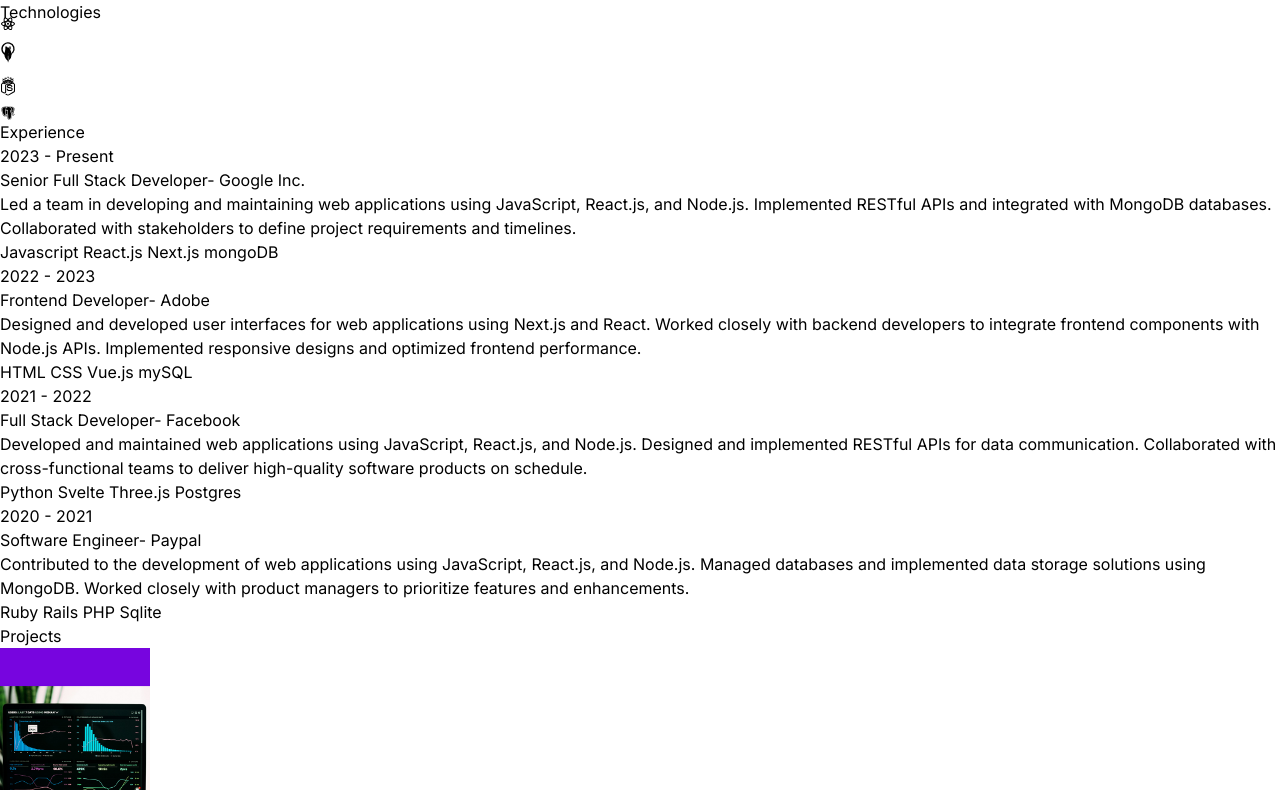
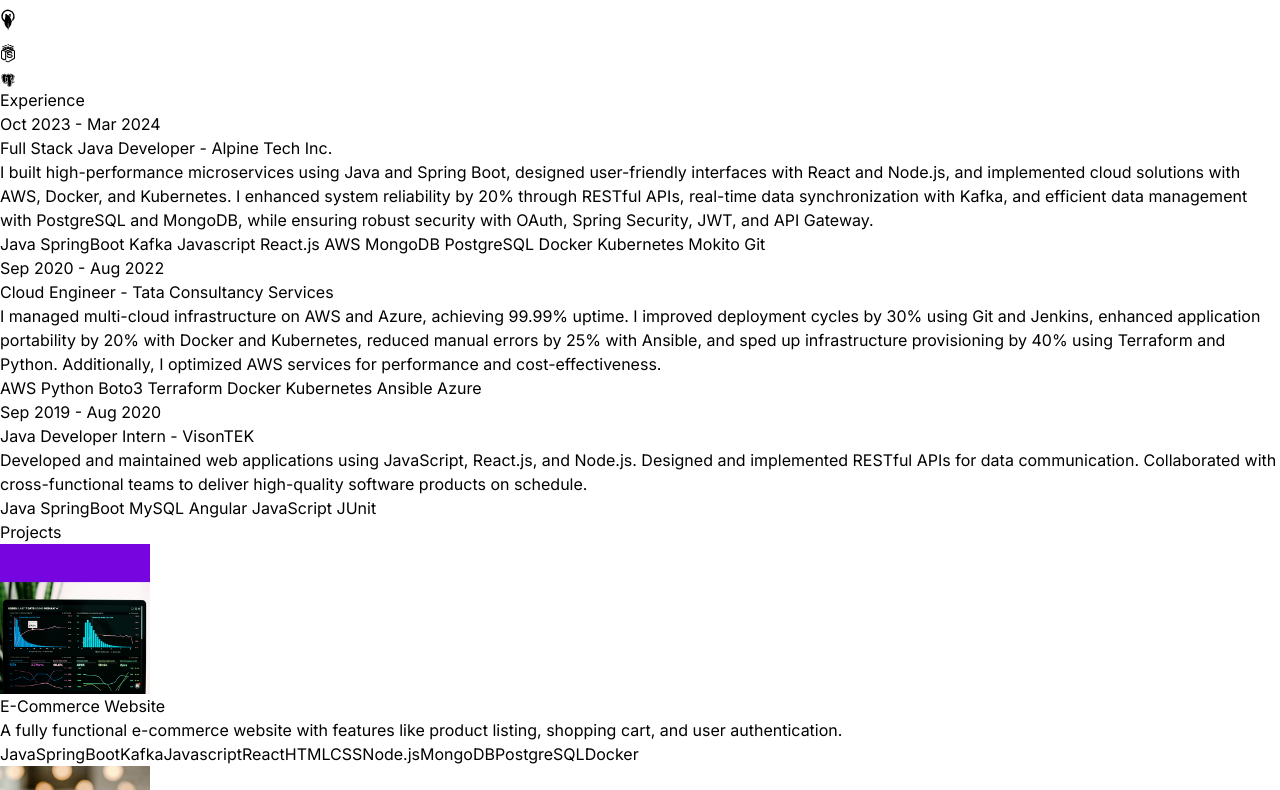
Before and after one commit to naveen6828/Personal-Portfolio, a React (Vite) app: page / in a window 1280 px wide. Shown: the part 1790-2580 px from the top of the page. Built offline with nearby package versions, Linux system fonts and the light colour scheme.

Commit message:
Modified Intro, Projects and Experience

```diff
--- a/src/components/About.jsx
+++ b/src/components/About.jsx
@@ -25,7 +25,7 @@
             initial={{ x: 100, opacity: 0}}
             transition={{ duration: 0.5}}
             className="w-full lg:w-1/2">
-                <div className="flex justify-center lg:justify-start">
+                <div className="flex justify-center text-justify lg:justify-start">
                     <p className="my-2 max-w-xl py-6">{ABOUT_TEXT}</p>
                 </div>
             </motion.div>
--- a/src/components/Experience.jsx
+++ b/src/components/Experience.jsx
@@ -31,12 +31,12 @@
                     transition={{ duration: 1 }}
                     className="w-full max-w-xl lg:w-3/4">
                         <h6 className="mb-2 font-semibold">
-                            {experience.role}-{" "}
+                            {experience.role} -{" "}
                             <span className="text-sm text-purple-100">
                                 {experience.company}
                             </span>
                         </h6>
-                        <p className="mb-4 text-neutral-400">{experience.description}</p>
+                        <p className="mb-4 text-justify text-neutral-400">{experience.description}</p>
                         {experience.technologies.map((tech,index) => (
                             <span key={index} className="mr-2 mt-4 rounded bg-neutral-900 px-2 py-1 text-sm font-medium text-purple-800 "> {tech} </span>
                         ))}
--- a/src/components/Hero.jsx
+++ b/src/components/Hero.jsx
@@ -36,7 +36,7 @@
                     variants={container(1)}
                     initial="hidden"
                     animate="visible"
-                    className="my-2 max-w-xl py-6 font-light tracking-tighter">
+                    className="my-2 max-w-xl py-6 font-light text-justify tracking-tighter">
                         {HERO_CONTENT}
                     </motion.p>
                 </div>
--- a/src/components/Projects.jsx
+++ b/src/components/Projects.jsx
@@ -35,7 +35,7 @@
                 transition={{ duration: 1 }}
                 className="w-full max-w-xl lg:w-3/4">
                     <h6 className="mb-2 font-semibold">{project.title}</h6>
-                    <p className="mb-4 text-neutral-400">{project.description}</p>
+                    <p className="mb-4 text-justify text-neutral-400">{project.description}</p>
                     {project.technologies.map((tech, index) => (
                         <span key={index} className="mr-2 rounded bg-neutral-900 px-2 py-1 text-sm font-medium text-purple-900">
                             {tech}
--- a/src/components/navbar.jsx
+++ b/src/components/navbar.jsx
@@ -12,10 +12,12 @@
             <img className="mx-2 w-10" src={logo} alt="logo" />
         </div>
         <div className="m-8 flex items-center justify-center gap-4 text-2xl">
-            <FaLinkedin/>
-            <FaGithub/>
-            <FaSquareXTwitter/>
-            <FaInstagram/>
+            <a href="https://www.linkedin.com/in/naveenkumarjakkula/"><FaLinkedin/> </a>
+            <a href="https://github.com/naveen6828"><FaGithub/></a>
+            {/* <FaLinkedin/>
+            <FaGithub/> */}
+            {/* <FaSquareXTwitter/>
+            <FaInstagram/> */}
         </div>
     </nav>
   )
--- a/src/constants/index.js
+++ b/src/constants/index.js
@@ -3,38 +3,31 @@
 import project3 from "../assets/projects/project-3.jpg";
 import project4 from "../assets/projects/project-4.jpg";
 
-export const HERO_CONTENT = `I am a passionate full stack developer with a knack for crafting robust and scalable web applications. With 5 years of hands-on experience, I have honed my skills in front-end technologies like React and Next.js, as well as back-end technologies like Node.js, MySQL, PostgreSQL, and MongoDB. My goal is to leverage my expertise to create innovative solutions that drive business growth and deliver exceptional user experiences.`;
+export const HERO_CONTENT = `I am a passionate full stack developer with a knack for crafting robust and scalable APIs and web applications. With 3.5 years of hands-on experience, I have honed my skills in front-end technologies like React and Angular, as well as back-end technologies like  Java, SpringBoot, Python, Flask, Node.js, MySQL, PostgreSQL, and MongoDB. My goal is to leverage my expertise to create innovative solutions that drive business growth and deliver exceptional user experiences.`;
 
-export const ABOUT_TEXT = `I am a dedicated and versatile full stack developer with a passion for creating efficient and user-friendly web applications. With 5 years of professional experience, I have worked with a variety of technologies, including React, Next.js, Node.js, MySQL, PostgreSQL, and MongoDB. My journey in web development began with a deep curiosity for how things work, and it has evolved into a career where I continuously strive to learn and adapt to new challenges. I thrive in collaborative environments and enjoy solving complex problems to deliver high-quality solutions. Outside of coding, I enjoy staying active, exploring new technologies, and contributing to open-source projects.`;
+export const ABOUT_TEXT = `I am a dedicated and versatile full stack developer with a passion for creating efficient and user-friendly APIs and web applications. With 3.5 years of professional experience, I have worked with a variety of technologies, including Java, SpringBoot, Python, Flask, Microservices, Kafka, ActiveMQ, Angular, React, Node.js, MySQL, PostgreSQL, MongoDB, AWS, Azure, Docker and Kubernetes. My journey in web development began with a deep curiosity for how things work, and it has evolved into a career where I continuously strive to learn and adapt to new challenges. I thrive in collaborative environments and enjoy solving complex problems to deliver high-quality solutions. Outside of coding, I enjoy staying active, exploring new technologies, and contributing to open-source projects.`;
 
 export const EXPERIENCES = [
   {
-    year: "2023 - Present",
-    role: "Senior Full Stack Developer",
-    company: "Google Inc.",
-    description: `Led a team in developing and maintaining web applications using JavaScript, React.js, and Node.js. Implemented RESTful APIs and integrated with MongoDB databases. Collaborated with stakeholders to define project requirements and timelines.`,
-    technologies: ["Javascript", "React.js", "Next.js", "mongoDB"],
+    year: "Oct 2023 - Mar 2024",
+    role: "Full Stack Java Developer",
+    company: "Alpine Tech Inc.",
+    description: `I built high-performance microservices using Java and Spring Boot, designed user-friendly interfaces with React and Node.js, and implemented cloud solutions with AWS, Docker, and Kubernetes. I enhanced system reliability by 20% through RESTful APIs, real-time data synchronization with Kafka, and efficient data management with PostgreSQL and MongoDB, while ensuring robust security with OAuth, Spring Security, JWT, and API Gateway.`,
+    technologies: ["Java", "SpringBoot", "Kafka", "Javascript", "React.js", "AWS", "MongoDB", "PostgreSQL", "Docker", "Kubernetes", "Mokito", "Git"],
   },
   {
-    year: "2022 - 2023",
-    role: "Frontend Developer",
-    company: "Adobe",
-    description: `Designed and developed user interfaces for web applications using Next.js and React. Worked closely with backend developers to integrate frontend components with Node.js APIs. Implemented responsive designs and optimized frontend performance.`,
-    technologies: ["HTML", "CSS", "Vue.js", "mySQL"],
+    year: "Sep 2020 - Aug 2022",
+    role: "Cloud Engineer",
+    company: "Tata Consultancy Services",
+    description: `I managed multi-cloud infrastructure on AWS and Azure, achieving 99.99% uptime. I improved deployment cycles by 30% using Git and Jenkins, enhanced application portability by 20% with Docker and Kubernetes, reduced manual errors by 25% with Ansible, and sped up infrastructure provisioning by 40% using Terraform and Python. Additionally, I optimized AWS services for performance and cost-effectiveness.`,
+    technologies: ["AWS", "Python", "Boto3", "Terraform", "Docker", "Kubernetes", "Ansible", "Azure"],
   },
   {
-    year: "2021 - 2022",
-    role: "Full Stack Developer",
-    company: "Facebook",
+    year: "Sep 2019 - Aug 2020",
+    role: "Java Developer Intern",
+    company: "VisonTEK",
     description: `Developed and maintained web applications using JavaScript, React.js, and Node.js. Designed and implemented RESTful APIs for data communication. Collaborated with cross-functional teams to deliver high-quality software products on schedule.`,
-    technologies: ["Python", "Svelte", "Three.js", "Postgres"],
-  },
-  {
-    year: "2020 - 2021",
-    role: "Software Engineer",
-    company: "Paypal",
-    description: `Contributed to the development of web applications using JavaScript, React.js, and Node.js. Managed databases and implemented data storage solutions using MongoDB. Worked closely with product managers to prioritize features and enhancements.`,
-    technologies: ["Ruby", "Rails", "PHP", "Sqlite"],
+    technologies: ["Java", "SpringBoot", "MySQL", "Angular", "JavaScript", "JUnit"],
   },
 ];
 
@@ -44,28 +37,28 @@
     image: project1,
     description:
       "A fully functional e-commerce website with features like product listing, shopping cart, and user authentication.",
-    technologies: ["HTML", "CSS", "React", "Node.js", "MongoDB"],
+    technologies: ["Java", "SpringBoot", "Kafka", "Javascript", "React", "HTML", "CSS", "Node.js", "MongoDB", "PostgreSQL", "Docker"],
   },
   {
-    title: "Task Management App",
+    title: "Book Social Network App",
     image: project2,
     description:
-      "An application for managing tasks and projects, with features such as task creation, assignment, and progress tracking.",
-    technologies: ["HTML", "CSS", "Angular", "Firebase"],
+      "An application for managing brrowing, reading, tracking, uploading, sharinng the books in an online platform ",
+    technologies: ["Java", "SpringBoot", "Javascript", "Angular", "PostgreSQL", "Docker", "OpenAPI", "Swagger", "Github Actions", "CI/CD"],
   },
   {
     title: "Portfolio Website",
     image: project3,
     description:
       "A personal portfolio website showcasing projects, skills, and contact information.",
-    technologies: ["HTML", "CSS", "React", "Bootstrap"],
+    technologies: ["HTML", "CSS", "React", "Bootstrap", "Tailwind"],
   },
   {
-    title: "Blogging Platform",
+    title: "Customer Engagement Prediction on Kroger Data",
     image: project4,
     description:
-      "A platform for creating and publishing blog posts, with features like rich text editing, commenting, and user profiles.",
-    technologies: ["HTML", "CSS", "Vue.js", "Express", "mySQL"],
+      "An interactive web application on Google Cloud Platform to analyze anonymized retail data to predict which demographic factors have the most significant impact on customer engagement.",
+    technologies: ["Python", "Flask", "GCP", "Azure"],
   },
 ];
 
```
